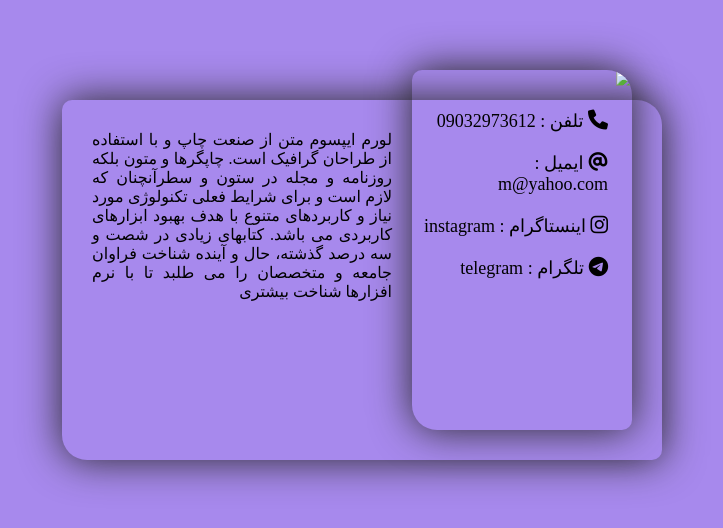
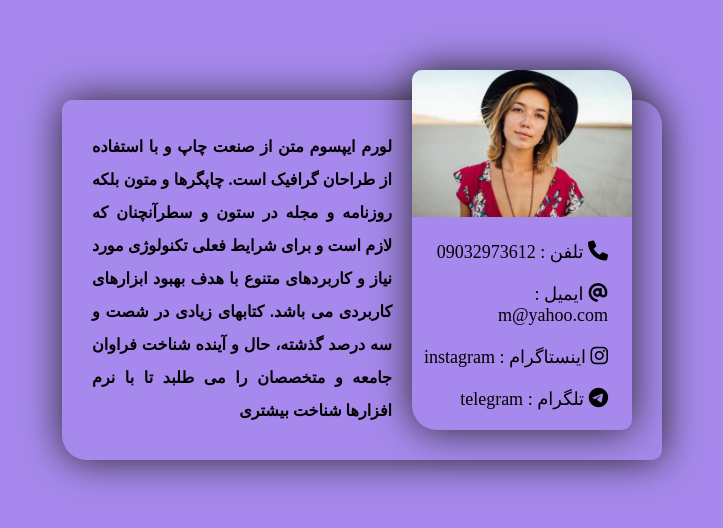
Before and after one commit to Amir-hs2005/info-card, a plain HTML site: page index.html in a window 1280 px wide. Shown: the whole page, without its empty margins (278-1001 px from the left). Drawn offline with Linux system fonts and the light colour scheme; a web font is replaced by a local one.

Commit message:
final changes

```diff
--- a/index.html
+++ b/index.html
@@ -9,7 +9,7 @@
 <body>
    <div class="container">
        <div class="card">
-          <img class="pic" src="images/member1.jpg" >
+          <img class="pic" src="member1.jpg" >
           <p>
               <i class="fas fa-phone" style="font-size: 20px;"></i>
               تلفن : 09032973612
--- a/style.css
+++ b/style.css
@@ -46,6 +46,8 @@ body{
     left: 30px;
     top: 30px;
     text-align: justify;
+    line-height: 33px;
+    font-weight: 600;
 }
 
 .card p{
```
Also changed, not shown: member1.jpg (added).
